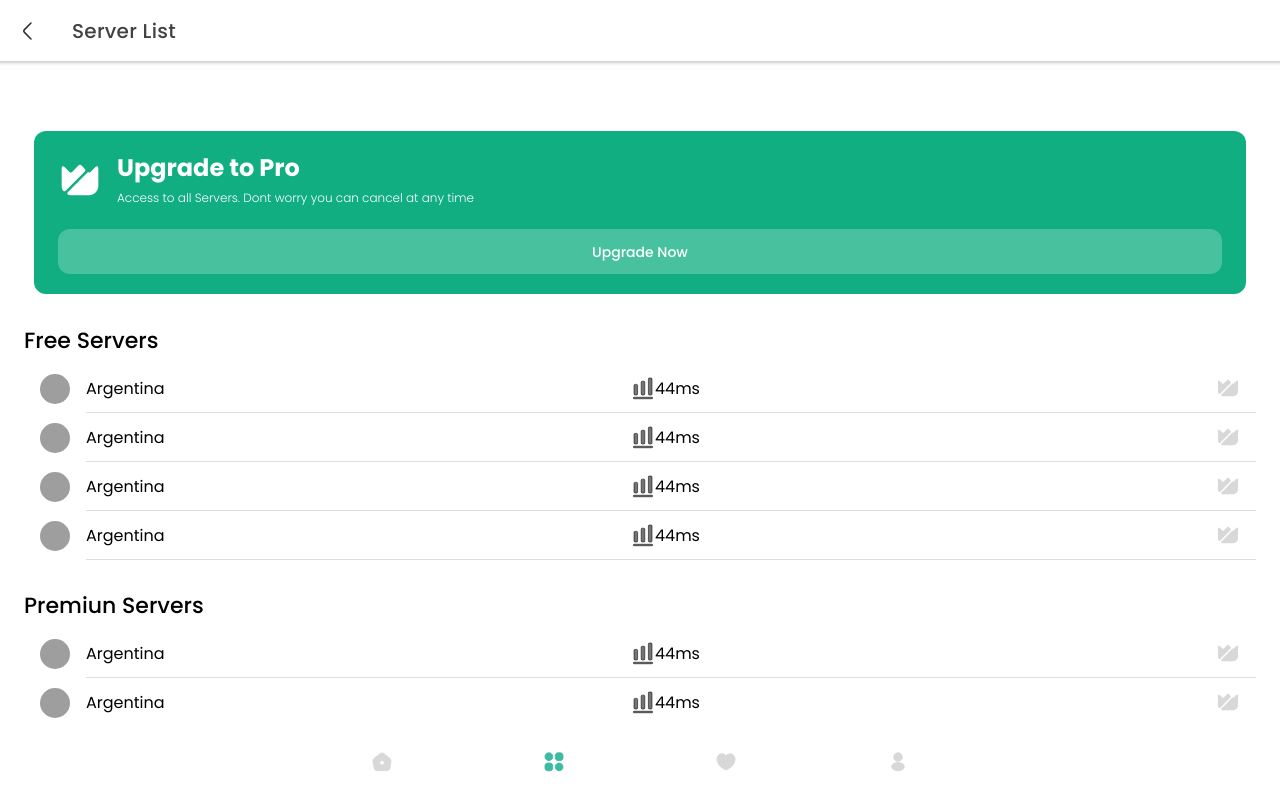
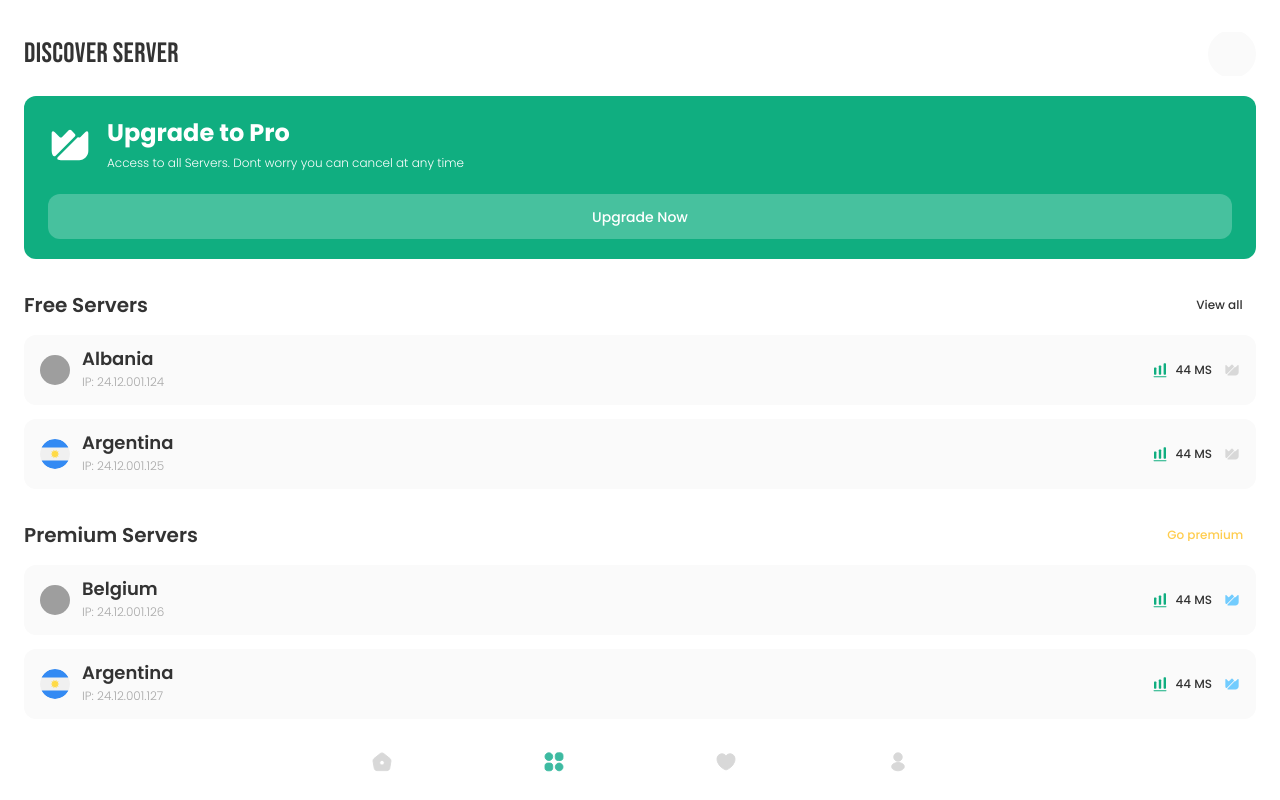
Before and after one commit to meetvpn/meetvpn-client, a React (Create React App) app: page /tabs/servers in a window 1280 px wide. Built offline with nearby package versions, Linux system fonts and the light colour scheme; no server answers; grey boxes are pictures that could not be loaded.

Commit message:
Re-skinned discover servers page.

```diff
--- a/src/components/ServerInfoCard.tsx
+++ b/src/components/ServerInfoCard.tsx
@@ -4,15 +4,15 @@ import {IServerInfoDetails} from "../interfaces";
 
 import CrowIcon from '../assets/icon/crown.svg';
 import CrowBoldIcon from '../assets/icon/bold-crown.svg';
-import ArgentinaImg from '../assets/img/countries/argentina.svg';
 import ChartBoldIcon from "../assets/icon/bold-chart.svg";
 
 import './ServerInfoCard.css'
 
-const ServerInfoCard: React.FC<IServerInfoDetails> = ({name, ip, premium, ms}) => <div className='info-card-container'>
+const ServerInfoCard: React.FC<IServerInfoDetails> = ({name, ip, premium, ms, photo}) => (
+  <div className='info-card-container'>
     <div className='info-container'>
-        <IonThumbnail className="">
-            <img src={ArgentinaImg} />
+      <IonThumbnail>
+        <img src={photo}/>
       </IonThumbnail>
       <div className='text-info-card'>
         <IonText color="dark" className="card-title">{name}</IonText>
@@ -28,5 +28,6 @@ const ServerInfoCard: React.FC<IServerInfoDetails> = ({name, ip, premium, ms}) =
       {premium ? <IonIcon src={CrowBoldIcon} slot="end"></IonIcon> : <IonIcon src={CrowIcon} slot="end"></IonIcon>}
     </div>
   </div>
+);
 
 export default ServerInfoCard
--- a/src/components/ServerList.css
+++ b/src/components/ServerList.css
@@ -0,0 +1,27 @@
+.server-list-container {
+  margin-top: 32px;
+  padding: 0;
+}
+
+.server-list-container > ion-text {
+  font-weight: 600;
+  font-size: 20px;
+  line-height: 140%;
+  display: flex;
+  justify-content: space-between;
+  align-items: center;
+  margin-bottom: 16px;
+}
+
+.server-list-container ion-button {
+  font-weight: 500;
+  font-size: 12px;
+  line-height: 190%;
+  --ion-paragraph-font-weight: 500;
+}
+
+.server-list {
+  display: flex;
+  flex-direction: column;
+  gap: 14px;
+}
--- a/src/components/ServerList.tsx
+++ b/src/components/ServerList.tsx
@@ -1,24 +1,25 @@
-import { IonList, IonText } from '@ionic/react';
+import {IonList, IonText, IonButton} from '@ionic/react';
+import {ServerListProps} from "../interfaces";
 
-import ServerItem from './ServerItem';
+import ServerInfoCard from "./ServerInfoCard";
 
 import './ServerList.css';
 
-interface ServerListProps {
-    title: string;
-}
+const ServerList: React.FC<ServerListProps> = ({title, servers, premiumServers = false}) => (
+  <IonList className="server-list-container">
+    <IonText color="dark">
+      {title}
+      {premiumServers ?
+        <IonButton fill="clear" color="warning">Go premium</IonButton> :
+        <IonButton fill="clear" color="dark">View all</IonButton>}
+    </IonText>
 
-
-const ServerList: React.FC<ServerListProps> = ({ title }) => {
-    return (
-        <IonList>
-            <IonText> <h3>{title}</h3> </IonText>
-            <ServerItem />
-            <ServerItem />
-            <ServerItem />
-            <ServerItem />
-        </IonList>
-    );
-};
+    <div className="server-list">
+      {servers.map(server => (
+        <ServerInfoCard key={server.ip} {...server}/>
+      ))}
+    </div>
+  </IonList>
+)
 
 export default ServerList;
--- a/src/components/UpgradeToProCard.css
+++ b/src/components/UpgradeToProCard.css
@@ -2,6 +2,7 @@ ion-card.upgrade-card-container {
   border-radius: 12px;
   padding: 20px 24px;
   box-shadow: none;
+  margin: 0;
 }
 
 ion-card.upgrade-card-container ion-card-header {
--- a/src/components/UpgradeToProCard.tsx
+++ b/src/components/UpgradeToProCard.tsx
@@ -13,11 +13,9 @@ const UpgradeToProCard: React.FC = () => {
         </div>
       </IonCardHeader>
 
-            <IonButton className="btn-upgrade-now"  expand="block">Upgrade Now</IonButton>
+      <IonButton className="btn-upgrade-now" expand="block">Upgrade Now</IonButton>
     </IonCard>
   );
 };
 
 export default UpgradeToProCard;
-
-// routerLink="/tabs/home"
--- a/src/pages/Home.tsx
+++ b/src/pages/Home.tsx
@@ -22,6 +22,7 @@ import PowerIcon from "../assets/icon/power.svg";
 import ConnectingIcon from "../assets/icon/connecting.svg";
 import ConnectedIcon from "../assets/icon/connected.svg";
 import MeetVPNIco from "../assets/icon/meet-vpn.svg";
+import ArgentinaFlag from '../assets/img/countries/argentina.svg';
 
 import "./Home.css";
 
@@ -114,7 +115,7 @@ const Home: React.FC = () => {
             <div className="connection-info-content">
               <ServerNetworkInfo transferType="Upload" amount="12.99" />
               <ServerNetworkInfo transferType="Download" amount="12.99" />
-              <ServerInfoCard name={name} ip={ip} premium={premium} ms={ms} />
+              <ServerInfoCard name={name} ip={ip} premium={premium} ms={ms} photo={ArgentinaFlag} />
             </div>
 
             <div className="btn-connecting-container">
--- a/src/pages/MainTabs.tsx
+++ b/src/pages/MainTabs.tsx
@@ -31,7 +31,7 @@ const MainTabs: React.FC<MainTabsProps> = () => {
                 */}
                 <Route path="/tabs/home" render={() => <Home />} exact={true} />
                 {/* <PrivateRoute component={ServerListPage} path="/tabs/servers" exact={true} /> */}
-                <Route component={ServerListPage} path="/tabs/servers" exact={true} />
+                <Route path="/tabs/servers" component={ServerListPage} exact={true} />
                 {/* <Route path="/tabs/servers" render={() => <ServerList />} exact={true} /> */}
                 <Route path="/tabs/servers/:id" component={ServerDetail} exact={true} />
                 <Route path="/tabs/favorite" render={() => <Favorite />} exact={true} />
--- a/src/pages/ServerListPage.css
+++ b/src/pages/ServerListPage.css
@@ -0,0 +1,11 @@
+ion-content.server-list-page {
+  --padding-bottom: 20px;
+  --padding-top: 20px;
+}
+
+ion-toolbar.server-list-header {
+  height: 44px;
+  --min-height: 44px;
+  display: flex;
+  align-items: center;
+}
--- a/src/pages/ServerListPage.tsx
+++ b/src/pages/ServerListPage.tsx
@@ -1,30 +1,74 @@
-import { IonContent, IonHeader, IonPage, IonButtons, IonBackButton, IonTitle, IonToolbar } from '@ionic/react';
+import React, {useEffect, useState} from "react";
+
+import {
+  IonContent,
+  IonHeader,
+  IonPage,
+  IonButtons,
+  IonTitle,
+  IonToolbar,
+  IonButton,
+  IonIcon
+} from '@ionic/react';
 
 import UpgradeToProCard from '../components/UpgradeToProCard';
 import ServerList from '../components/ServerList';
+import {IServerInfoDetails} from "../interfaces";
 
-import BackIcon from '../assets/icon/arrow-left.svg';
+import ArgentinaImg from '../assets/img/countries/argentina.svg';
+import BelgiumFlag from '../assets/img/countries/belgium.svg';
+import AlbaniaFlag from '../assets/img/countries/belgium.svg';
+import Candle from "../assets/icon/candle.svg";
 
 import './ServerListPage.css';
 
+const serverList: IServerInfoDetails[] = [
+  {name: 'Albania', ip: '24.12.001.124', premium: false, ms: '44 MS', photo: AlbaniaFlag},
+  {name: 'Argentina', ip: '24.12.001.125', premium: false, ms: '44 MS', photo: ArgentinaImg},
+  {name: 'Belgium', ip: '24.12.001.126', premium: true, ms: '44 MS', photo: BelgiumFlag},
+  {name: 'Argentina', ip: '24.12.001.127', premium: true, ms: '44 MS', photo: ArgentinaImg},
+  {name: 'Argentina', ip: '24.12.001.128', premium: true, ms: '44 MS', photo: ArgentinaImg},
+  {name: 'Argentina', ip: '24.12.001.129', premium: true, ms: '44 MS', photo: ArgentinaImg},
+]
+
 const ServerListPage: React.FC = () => {
+  const [servers, setServers] = useState<IServerInfoDetails[]>([])
+
+  useEffect(() => {
+    // Get all servers
+    setTimeout(() => {
+      setServers(serverList);
+    }, 1000)
+  }, []);
+
+
   return (
     <IonPage>
-      <IonHeader>
-        <IonToolbar>
-          <IonButtons slot="start">
-            <IonBackButton defaultHref="/tabs/home" text={""} icon={BackIcon}>
-            </IonBackButton>
+      <IonHeader className="home-header ion-no-border">
+        <IonToolbar className='server-list-header'>
+          <IonTitle color="dark" className="title">Discover server</IonTitle>
+
+          <IonButtons slot="end">
+            <IonButton color="light" className="header-icon">
+              <IonIcon slot="icon-only" src={Candle} color="dark"/>
+            </IonButton>
           </IonButtons>
-          <IonTitle>Server List</IonTitle>
+
         </IonToolbar>
       </IonHeader>
-      <IonContent fullscreen>
-        <UpgradeToProCard />
+      <IonContent fullscreen className="server-list-page">
+        <UpgradeToProCard/>
 
-        <ServerList title='Free Servers' />
+        <ServerList
+          title='Free Servers'
+          servers={servers.filter(server => !server.premium)}
+        />
 
-        <ServerList title='Premiun Servers' />
+        <ServerList
+          title='Premium Servers'
+          servers={servers.filter(server => server.premium)}
+          premiumServers={true}
+        />
 
       </IonContent>
     </IonPage>
```
Also changed, not shown: src/interfaces.ts (+13 -7 lines). Lines whose indentation alone changed are shown as unchanged.
